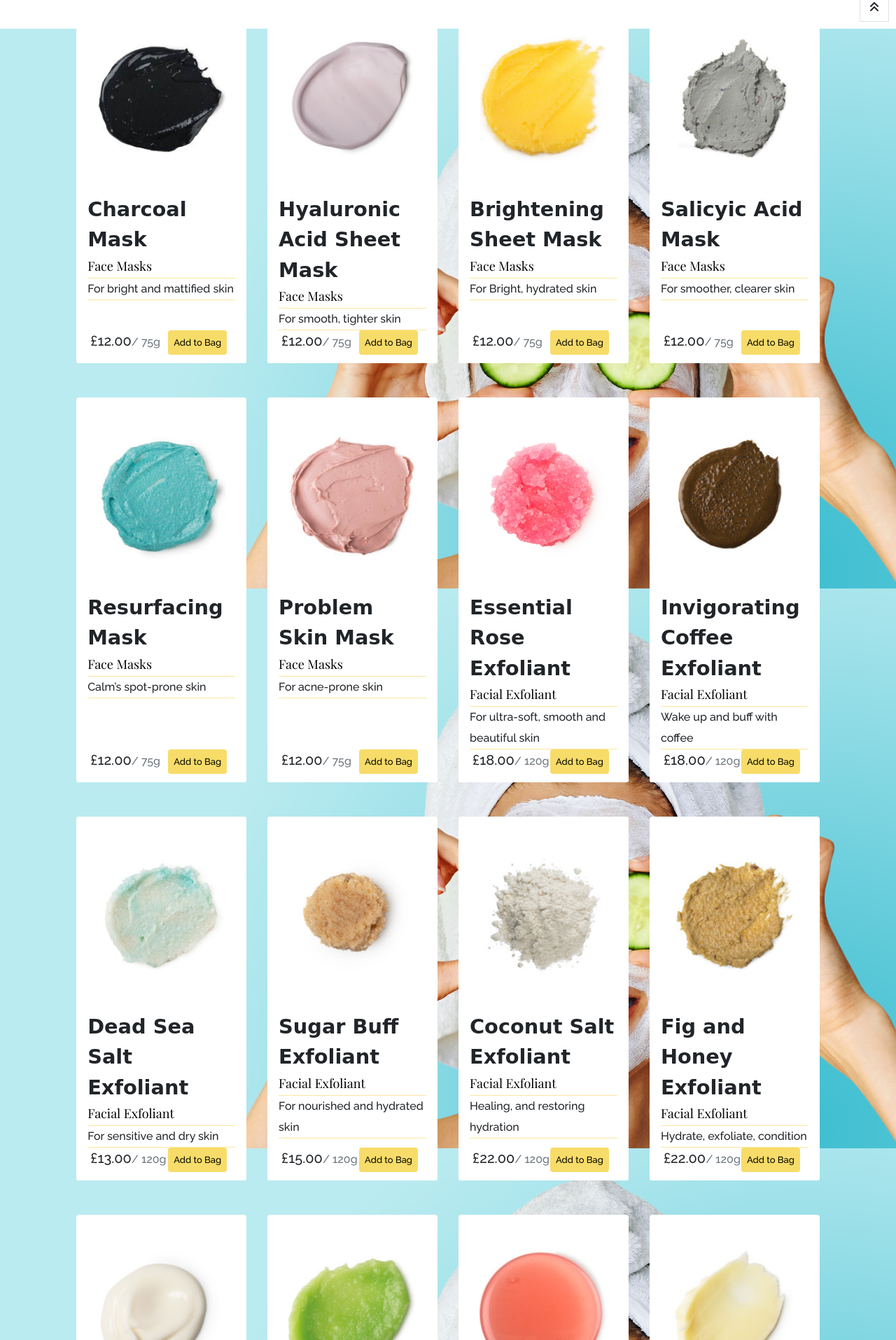
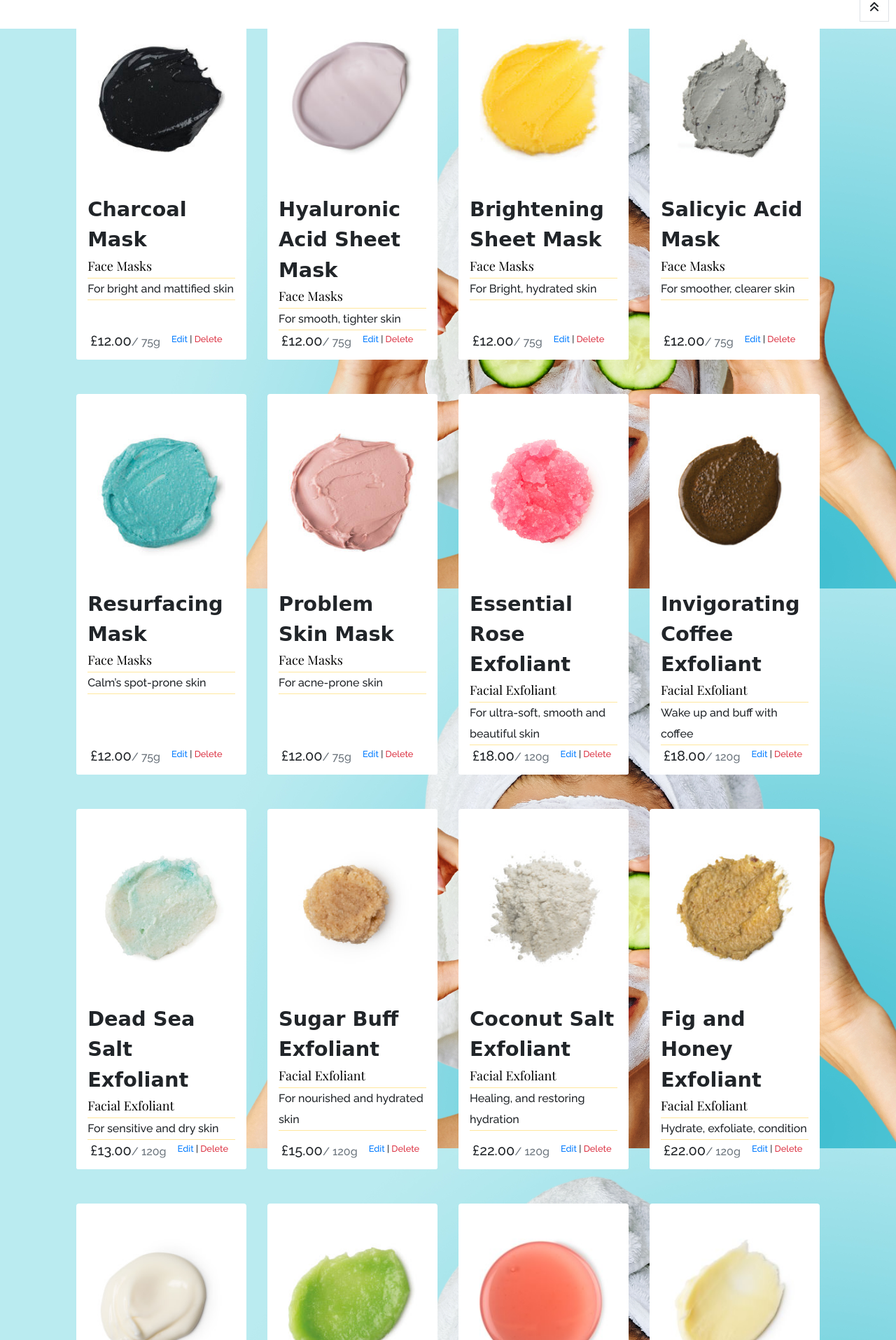
Before and after one commit to fudge88/miumiu, a Django app: page /products/ in a window 1280 px wide. Shown: the part 759-2674 px from the top of the page at 70% size. Run offline with Django 3.2, Linux system fonts and the light colour scheme; the visitor is signed in with stand-in values (Sample User, id 1); data comes from the database, SQL or seed files in the repository; some libraries are stand-ins or nearby versions; some web fonts are replaced.

Commit message:
delete function added, edit and delete buttons added for super user

```diff
--- a/products/templates/products/products.html
+++ b/products/templates/products/products.html
@@ -83,12 +83,21 @@
                         <div class="row">
                             <div class="col">
                                 <p class="product-price lead mb-0 text-left">£{{ product.price }}<small class="text-muted">/ {{ product.weight}}g</small></p>
+
+                                {% if request.user.is_superuser %}
+                                    <small class="ml-3">
+                                        <a href="{% url 'edit_product' product.id %}">Edit</a> |
+                                        <a class="text-danger" href="{% url 'delete_product' product.id %}">Delete</a>
+                                    </small>
+                                {% else %}
+
                                 <form class="form" action="{% url 'add_to_bag' product.id %}" method="POST">
                                     {% csrf_token %}
                                     <input name="quantity" type="hidden" value="1">
                                     <input type="hidden" name="redirect_url" value="{{ request.path }}">
                                     <input type="submit" class="btn product-shop-btn mr-2" value="Add to Bag">
                                 </form>
+                                {% endif %}
                             </div>
                         </div>
                     </div>
--- a/products/urls.py
+++ b/products/urls.py
@@ -6,4 +6,5 @@ urlpatterns = [
     path('<int:product_id>/', views.product_detail, name='product_detail'),
     path('add/', views.add_product, name='add_product'),
     path('edit/<int:product_id>/', views.edit_product, name='edit_product'),
+    path('delete/<int:product_id>/', views.delete_product, name='delete_product'),
 ]
--- a/products/views.py
+++ b/products/views.py
@@ -75,9 +75,9 @@ def add_product(request):
     if request.method == 'POST':
         form = ProductForm(request.POST, request.FILES)
         if form.is_valid():
-            form.save()
+            product = form.save()
             messages.success(request, 'Successfully added product!')
-            return redirect(reverse('add_product'))
+            return redirect(reverse('product_detail', args=[product.id]))
         else:
             messages.error(request, 'Failed to add product. Please ensure the form is valid.')
     else:
@@ -113,3 +113,11 @@ def edit_product(request, product_id):
     }
 
     return render(request, template, context)
+
+
+def delete_product(request, product_id):
+    """ Delete a product from the store """
+    product = get_object_or_404(Product, pk=product_id)
+    product.delete()
+    messages.success(request, 'Product deleted!')
+    return redirect(reverse('products'))
```
Also changed, not shown: products/templates/products/product_detail.html (+7 -0 lines).
